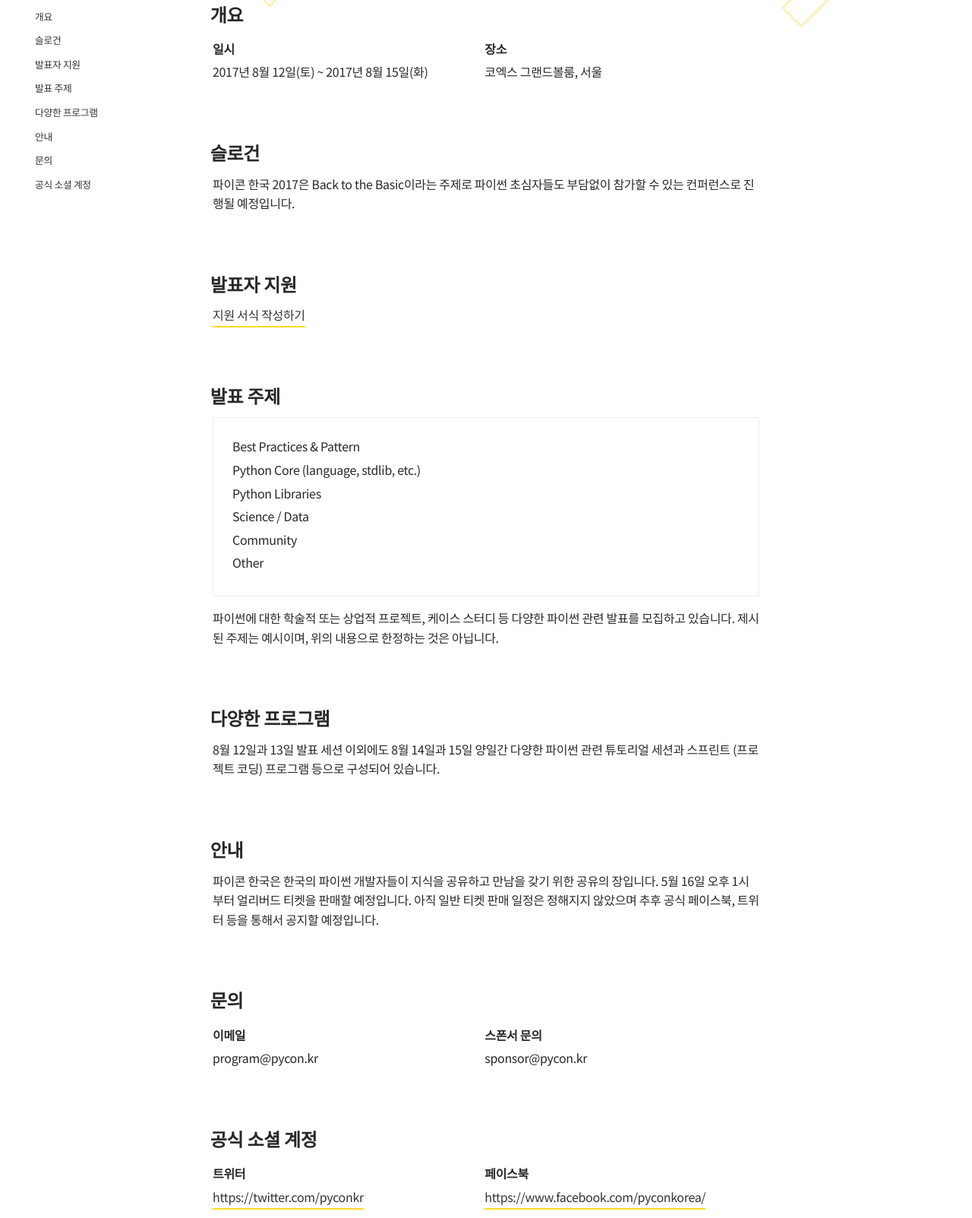
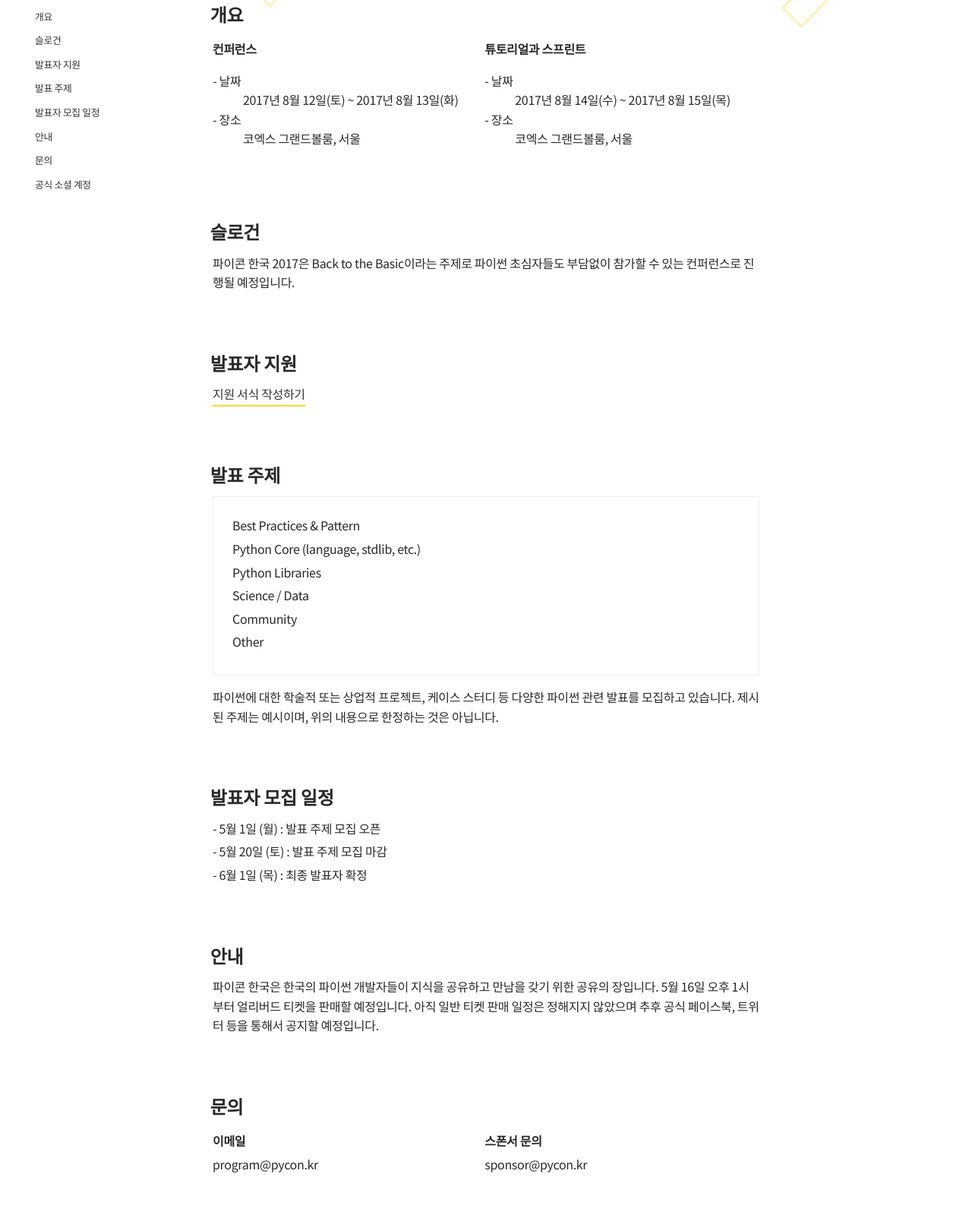
Before and after one commit to pythonkr/pyconkr-2017, a Django app: template pyconkr/templates/teaser/index.html in a window 1280 px wide. Shown: the part 369-1972 px from the top of the page at 76% size. Run offline with Django 3.2, Linux system fonts and the light colour scheme; the template is opened without the code that fills it, so the values that code supplies are empty.

Commit message:
og tag added

```diff
--- a/pyconkr/templates/teaser/index.html
+++ b/pyconkr/templates/teaser/index.html
@@ -3,11 +3,16 @@
 <html lang="kr">
 <head>
     <meta charset="UTF-8">
+    <!-- Opengraph tag -->
+    <meta property="og:site_name" content="PyCon KR 2017">
+    <meta property="og:title" content="PyCon KR 2017 - Teaser">
+    <meta property="og:image"
+          content="https://www.pycon.kr/2017/static/image/pyconkr-2017-cover.png">
+    <meta property="og:url" content="https://www.pycon.kr/2017/">
+    <meta property="og:description" content="PyCon KR 2017의 날짜, 장소 및 주제 등을 포함한 Teaser 페이지입니다.">
+
     <title>파이콘 한국 2017 - Teaser</title>
-  <meta property="og:site_name" content="파이콘 한국 2017">
-  <meta property="og:title" content="파이콘 한국 2017">
-  <meta property="og:image" content="https://www.pycon.kr/2017/static/image/pyconkr-2017-cover.png">
-  <meta property="og:description" content="파이콘 한국 2017: 8월 12~15일 코엑스">
+
     <link rel="icon" type="image/png" href="{% static "image/favicon2017.ico" %}">
     <link href="{% static "css/pyconkr-teaser.css" %}" rel="stylesheet" type="text/css">
     <script src="{% static "js/teaser.js" %}"></script>
@@ -46,7 +51,7 @@
             <a href="#topic" class="navbar_link">발표 주제</a>
         </li>
         <li>
-      <a href="#schedule" class="navbar_link">다양한 프로그램</a>
+            <a href="#schedule" class="navbar_link">발표자 모집 일정</a>
         </li>
         <li>
             <a href="#about" class="navbar_link">안내</a>
@@ -64,12 +69,22 @@
         <section id="summary">
             <h2>개요</h2>
             <div>
-          <h3>일시</h3>
-          2017년 8월 12일(토) ~ 2017년 8월 15일(화)
+                <h3>컨퍼런스</h3>
+                <dl>
+                    <dt>- 날짜</dt>
+                    <dd>2017년 8월 12일(토) ~ 2017년 8월 13일(화)</dd>
+                    <dt>- 장소</dt>
+                    <dd>코엑스 그랜드볼룸, 서울</dd>
+                </dl>
             </div>
             <div>
-          <h3>장소</h3>
-          코엑스 그랜드볼룸, 서울
+                <h3>튜토리얼과 스프린트</h3>
+                <dl>
+                    <dt>- 날짜</dt>
+                    <dd>2017년 8월 14일(수) ~ 2017년 8월 15일(목)</dd>
+                    <dt>- 장소</dt>
+                    <dd>코엑스 그랜드볼룸, 서울</dd>
+                </dl>
             </div>
         </section>
         <section id="slogan">
@@ -81,7 +96,8 @@
         <section id="proposal">
             <h2>발표자 지원</h2>
             <div>
-          <a href="https://docs.google.com/forms/d/e/1FAIpQLSfsWvNn_AwlsFjYUPvW0yTZe7vxc9Qtc0CRtpZ4LFlJl28kXQ/viewform?c=0&w=1&usp=send_form" target="_blank">
+                <a href="https://docs.google.com/forms/d/e/1FAIpQLSfsWvNn_AwlsFjYUPvW0yTZe7vxc9Qtc0CRtpZ4LFlJl28kXQ/viewform?c=0&w=1&usp=send_form"
+                   target="_blank">
                     지원 서식 작성하기
                 </a>
             </div>
@@ -106,11 +122,13 @@
         </section>
 
         <section id="schedule">
-        <h2>다양한 프로그램</h2>
+            <h2>발표자 모집 일정</h2>
             <div>
-          <p>
-            8월 12일과 13일 발표 세션 이외에도 8월 14일과 15일 양일간 다양한 파이썬 관련 튜토리얼 세션과 스프린트 (프로젝트 코딩) 프로그램 등으로 구성되어 있습니다.
-          </p>
+                <ul>
+                    <li><strong> - 5월 1일&nbsp;(월)</strong>&nbsp;:&nbsp;발표 주제 모집 오픈</li>
+                    <li><strong> - 5월 20일&nbsp;(토)</strong>&nbsp;:&nbsp;발표 주제 모집 마감</li>
+                    <li><strong> - 6월 1일&nbsp;(목)</strong>&nbsp;:&nbsp;최종 발표자 확정</li>
+                </ul>
             </div>
         </section>
 
@@ -150,7 +168,7 @@
 </div>
 <footer>
     <div class="main-grid">
-      <img class="footer-logo" src="../../static/image/pyconkr2017-logo.png">
+        <img class="footer-logo" src="{% static "image/pyconkr2017-logo.png" %}">
         <div class="footer-content">
             <h3>Back to the Basic at PyCon Korea 2017</h3>
             PyCon Korea 2017 is a product of PyCon Korea Organizing Team
```
Lines whose indentation alone changed are shown as unchanged.
